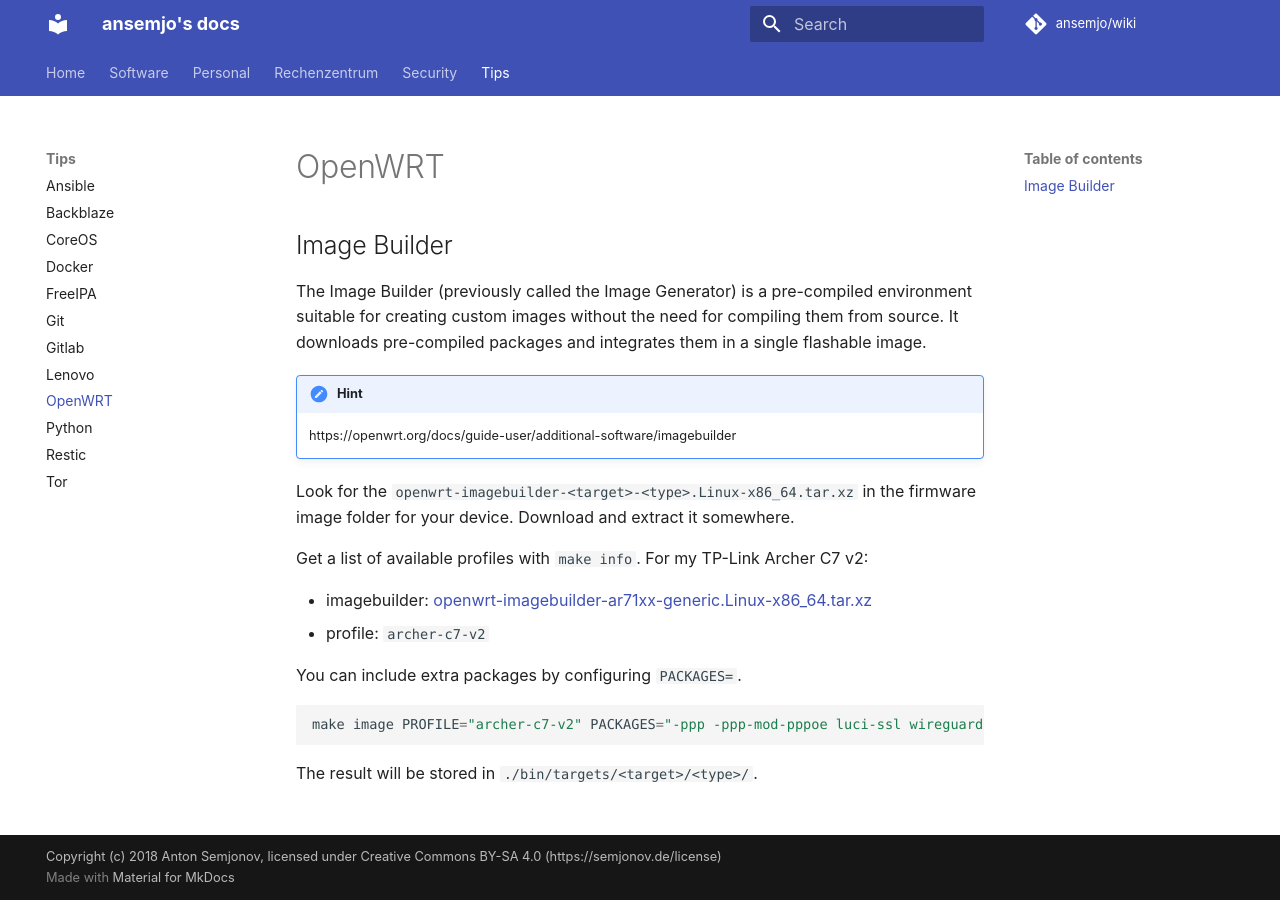
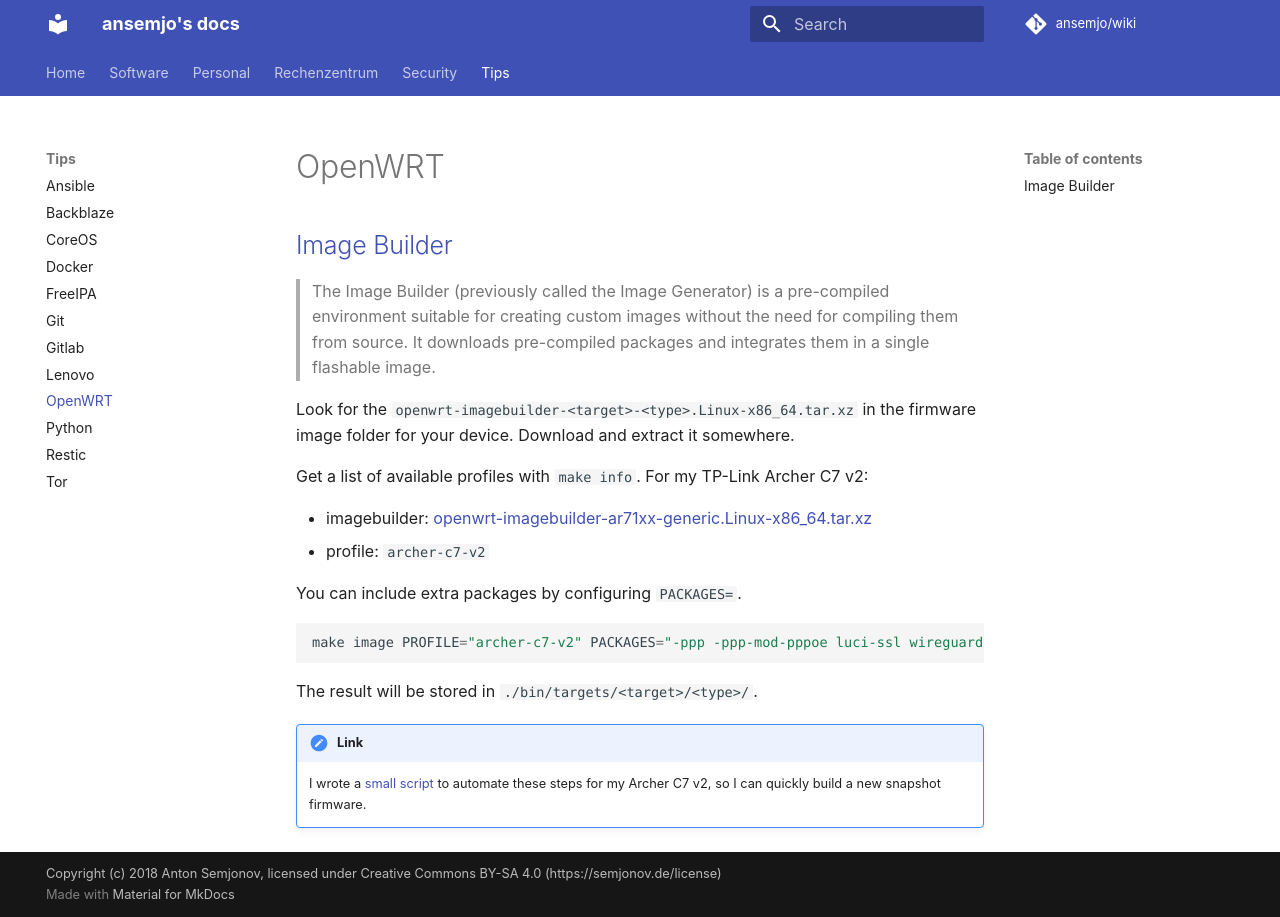
Before and after one commit to ansemjo/wiki, an MkDocs documentation site: the page built from docs/tips/openwrt.md, in a window 1280 px wide. Built offline with MkDocs 1.6.1 and Material for MkDocs 9.7.7, drawn with Linux system fonts in a browser that asks for light colours; comment, search, counter and statistics services are not loaded.

Commit message:
tips/openwrt: added link to my imagebuilder script

```diff
--- a/docs/tips/openwrt.md
+++ b/docs/tips/openwrt.md
@@ -1,12 +1,10 @@
 # OpenWRT
 
-## Image Builder
+## [Image Builder](https://openwrt.org/docs/guide-user/additional-software/imagebuilder)
 
-The Image Builder (previously called the Image Generator) is a pre-compiled environment suitable for creating custom images without the need for compiling them from source.
-It downloads pre-compiled packages and integrates them in a single flashable image.
-
-!!! hint
-    https://openwrt.org/docs/guide-user/additional-software/imagebuilder
+> The Image Builder (previously called the Image Generator) is a pre-compiled environment
+> suitable for creating custom images without the need for compiling them from source.
+> It downloads pre-compiled packages and integrates them in a single flashable image.
 
 Look for the `openwrt-imagebuilder-<target>-<type>.Linux-x86_64.tar.xz` in the
 firmware image folder for your device. Download and extract it somewhere.
@@ -21,3 +19,7 @@
     make image PROFILE="archer-c7-v2" PACKAGES="-ppp -ppp-mod-pppoe luci-ssl wireguard"
 
 The result will be stored in `./bin/targets/<target>/<type>/`.
+
+!!! link
+    I wrote a [small script](https://git.rz.semjonov.de/snippets/14) to automate
+    these steps for my Archer C7 v2, so I can quickly build a new snapshot firmware.
```
